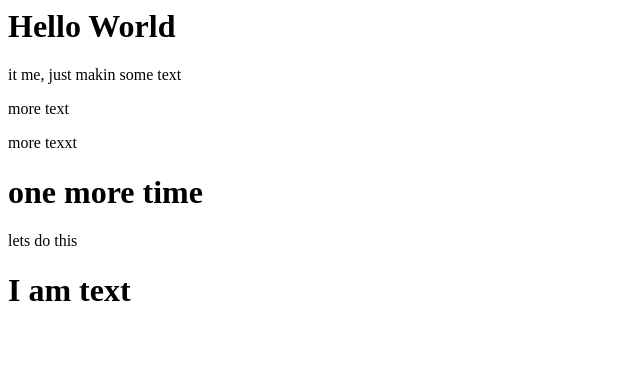
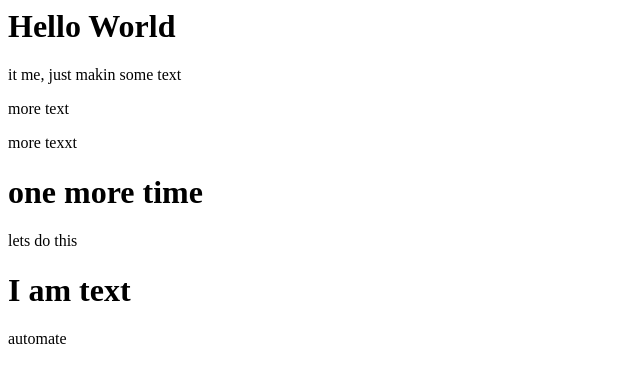
Before and after one commit to lindyem/push-me-pull-me, a plain HTML site: page index.html in a window 1280 px wide. Shown: the full height of the page, 0-640 px from the left. Drawn offline with Linux system fonts and the light colour scheme.

Commit message:
Update index.html

```diff
--- a/index.html
+++ b/index.html
@@ -5,3 +5,4 @@
 <h1>one more time</h1>
 <span>lets do this</span>
 <h1> I am text </h1>
+<p> automate</p>
```
